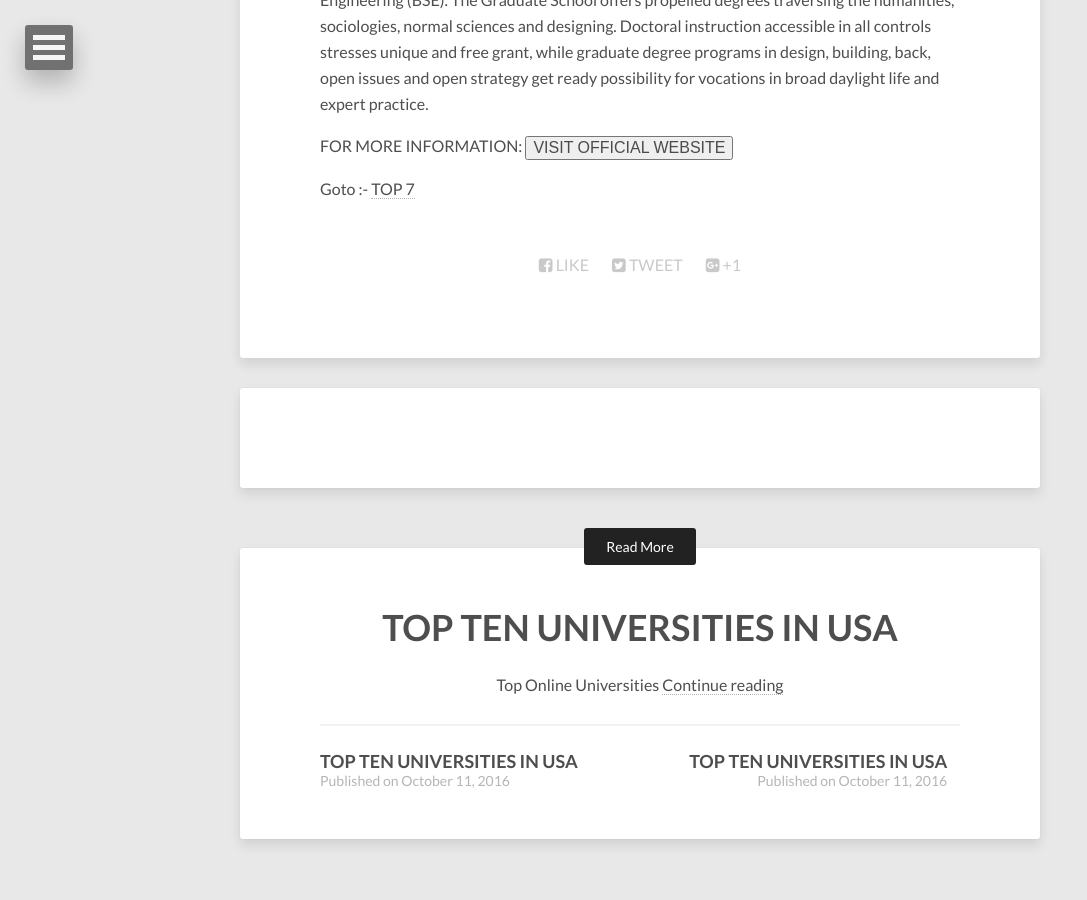
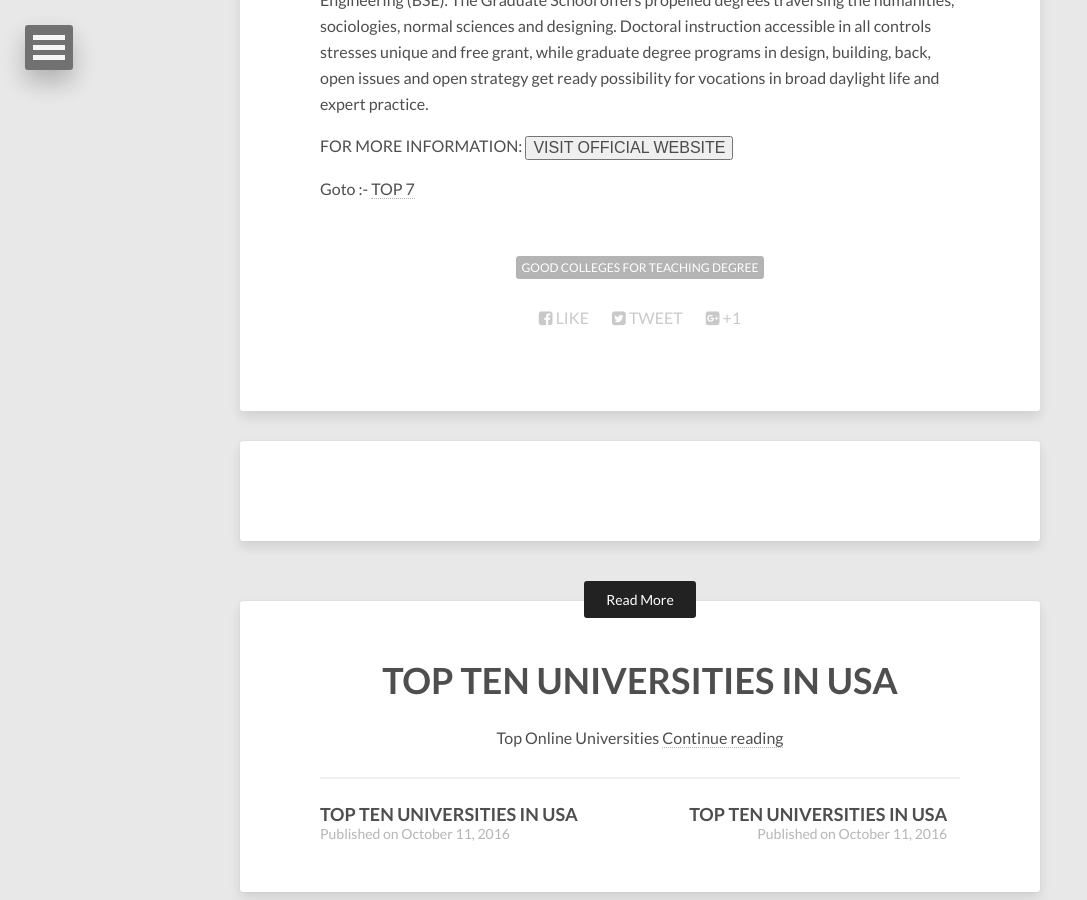
Before and after one commit to vivek1karna/topten, a Jekyll site: the page built from _posts/2016-10-11-top-online-universities6.md, in a window 1280 px wide and 900 px high, scrolled down 1212 px. Shown: the whole window, without its empty margins (0-1087 px from the left). Built offline with Jekyll 4.4.1, drawn with Linux system fonts in a browser that asks for light colours; nearby versions of some CDN libraries; comment, search, counter and statistics services are not loaded.

Commit message:
Update 2016-10-11-top-online-universities6.md

```diff
--- a/_posts/2016-10-11-top-online-universities6.md
+++ b/_posts/2016-10-11-top-online-universities6.md
@@ -3,6 +3,7 @@ layout: post
 title: TOP TEN UNIVERSITIES IN USA
 description: Top Online Universities
 comments: true
+tags: [good colleges for teaching degree]
 image:
   feature: pic06.jpg
 published: true
```
